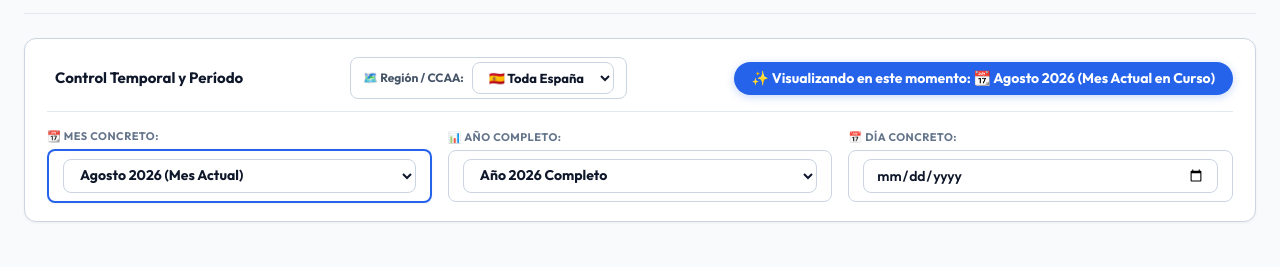
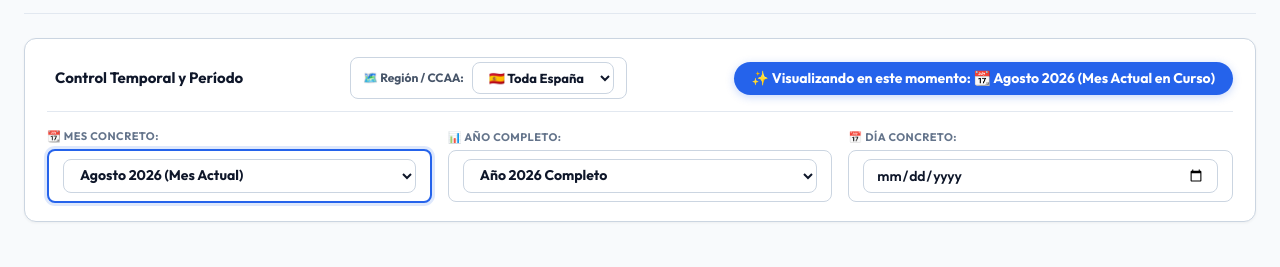
Before and after one commit to Mecsocse/car-sales-dashboard, a plain HTML site: page dashboard/index.html in a window 1280 px wide. Shown: the part 102-369 px from the top of the page. Drawn offline with nearby package versions, Linux system fonts and the light colour scheme; no server answers; some icons are missing.

Commit message:
Add files via upload

```diff
--- a/dashboard/index.html
+++ b/dashboard/index.html
@@ -64,7 +64,7 @@
                     <!-- 1. Seleccionar Mes Concreto (Defecto: Mes Actual) -->
                     <div style="display: flex; flex-direction: column; gap: 4px; flex: 1; min-width: 200px;">
                         <span style="font-size: 11px; text-transform: uppercase; letter-spacing: 0.5px; color: #64748b; font-weight: 700;">📆 Mes Concreto:</span>
-                        <div style="display: flex; align-items: center; gap: 6px; background: #ffffff; padding: 8px 14px; border-radius: 8px; border: 2px solid #2563eb; box-shadow: 0 1px 3px rgba(0,0,0,0.05);">
+                        <div id="container-month-select" style="display: flex; align-items: center; gap: 6px; background: #ffffff; padding: 8px 14px; border-radius: 8px; border: 2px solid #2563eb; box-shadow: 0 1px 3px rgba(0,0,0,0.05); transition: all 0.2s ease;">
                             <select id="quick-month-select" style="background: transparent; border: none; color: #0f172a; font-weight: 700; outline: none; cursor: pointer; width: 100%; font-size: 14px;">
                                 <!-- Injected dynamically with ALL historical months -->
                             </select>
@@ -74,7 +74,7 @@
                     <!-- 2. Seleccionar Año Completo -->
                     <div style="display: flex; flex-direction: column; gap: 4px; flex: 1; min-width: 180px;">
                         <span style="font-size: 11px; text-transform: uppercase; letter-spacing: 0.5px; color: #64748b; font-weight: 700;">📊 Año Completo:</span>
-                        <div style="display: flex; align-items: center; gap: 6px; background: #ffffff; padding: 8px 14px; border-radius: 8px; border: 1px solid #cbd5e1;">
+                        <div id="container-year-select" style="display: flex; align-items: center; gap: 6px; background: #ffffff; padding: 8px 14px; border-radius: 8px; border: 1px solid #cbd5e1; transition: all 0.2s ease;">
                             <select id="quick-year-select" style="background: transparent; border: none; color: #0f172a; font-weight: 700; outline: none; cursor: pointer; width: 100%; font-size: 14px;">
                                 <option value="" disabled>Seleccionar año...</option>
                                 <option value="2026">Año 2026 Completo</option>
@@ -87,7 +87,7 @@
                     <!-- 3. Seleccionar Día Concreto -->
                     <div style="display: flex; flex-direction: column; gap: 4px; flex: 1; min-width: 180px;">
                         <span style="font-size: 11px; text-transform: uppercase; letter-spacing: 0.5px; color: #64748b; font-weight: 700;">📅 Día Concreto:</span>
-                        <div style="display: flex; align-items: center; gap: 6px; background: #ffffff; padding: 8px 14px; border-radius: 8px; border: 1px solid #cbd5e1;">
+                        <div id="container-date-select" style="display: flex; align-items: center; gap: 6px; background: #ffffff; padding: 8px 14px; border-radius: 8px; border: 1px solid #cbd5e1; transition: all 0.2s ease;">
                             <input type="date" id="single-date-picker" style="background: transparent; border: none; color: #0f172a; outline: none; cursor: pointer; font-family: inherit; font-weight: 600; width: 100%; font-size: 14px;">
                         </div>
                     </div>
--- a/dashboard/js/app.js
+++ b/dashboard/js/app.js
@@ -371,6 +371,27 @@ class DashboardApp {
             const el = document.getElementById(id);
             if (el) el.textContent = badgeLabel;
         });
+
+        this.updateSelectorHighlights();
+    }
+
+    updateSelectorHighlights() {
+        const cMonth = document.getElementById('container-month-select');
+        const cYear = document.getElementById('container-year-select');
+        const cDate = document.getElementById('container-date-select');
+
+        if (!cMonth || !cYear || !cDate) return;
+
+        const isDateActive = (this.singleDatePicker && this.singleDatePicker.value) || (this.dateFromFilter && this.dateFromFilter.value) || (this.currentPeriod === 'custom_date');
+        const isYearActive = !isDateActive && (this.currentPeriod === 'year');
+        const isMonthActive = !isDateActive && !isYearActive;
+
+        const inactiveStyle = "border: 1px solid #cbd5e1; box-shadow: none; background: #ffffff;";
+        const activeStyle = "border: 2px solid #2563eb; box-shadow: 0 0 0 3px rgba(37, 99, 235, 0.15); background: #ffffff;";
+
+        cMonth.style.cssText = "display: flex; align-items: center; gap: 6px; padding: 8px 14px; border-radius: 8px; transition: all 0.2s ease; " + (isMonthActive ? activeStyle : inactiveStyle);
+        cYear.style.cssText = "display: flex; align-items: center; gap: 6px; padding: 8px 14px; border-radius: 8px; transition: all 0.2s ease; " + (isYearActive ? activeStyle : inactiveStyle);
+        cDate.style.cssText = "display: flex; align-items: center; gap: 6px; padding: 8px 14px; border-radius: 8px; transition: all 0.2s ease; " + (isDateActive ? activeStyle : inactiveStyle);
     }
 
     async refreshAll() {
```
Also changed, not shown: 1 other file.
